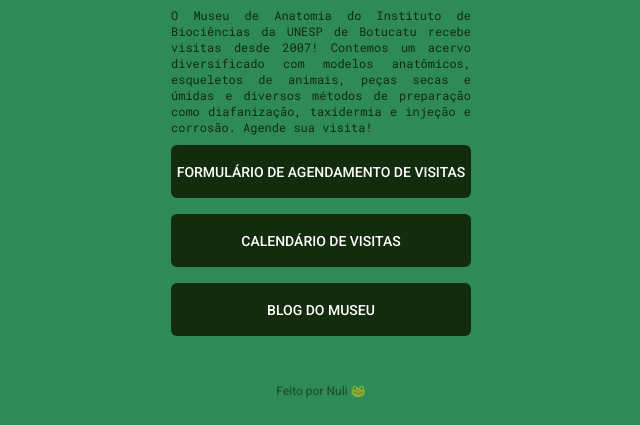
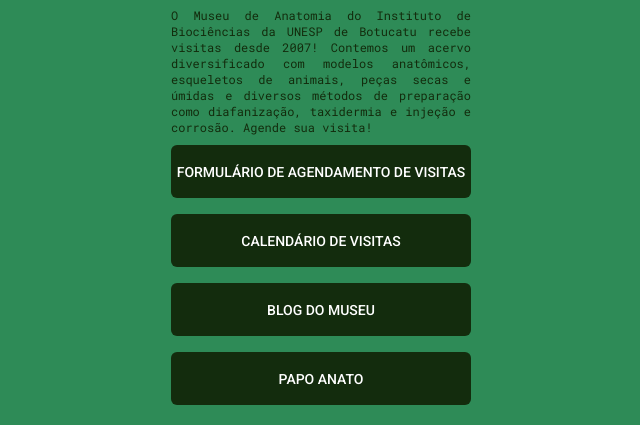
Before and after one commit to Nu-li/anatomuseu, a plain HTML site: page index.html in a window 1280 px wide. Shown: the part 311-736 px from the top of the page, without its empty margins (319-959 px from the left). Drawn offline with Linux system fonts and the light colour scheme.

Commit message:
Update index.html

```diff
--- a/index.html
+++ b/index.html
@@ -40,6 +40,9 @@
         <li>
           <a href="https://museuanatoibb.blogspot.com/" target="_blank"> Blog do Museu </a>
         </li>
+        <li>
+          <a href="https://www.youtube.com/watch?v=3EY_j5c4G8w&list=PLNJtqX62cufohLeMQfZavwtE4FbRofqY1/" target="_blank"> Papo Anato </a>
+        </li>
     </ul>
         <footer> <a href="https://github.com/Nu-li" target="_blank"> Feito por Nuli 🐸 </a> </footer>
     <div class = "logos">
```
